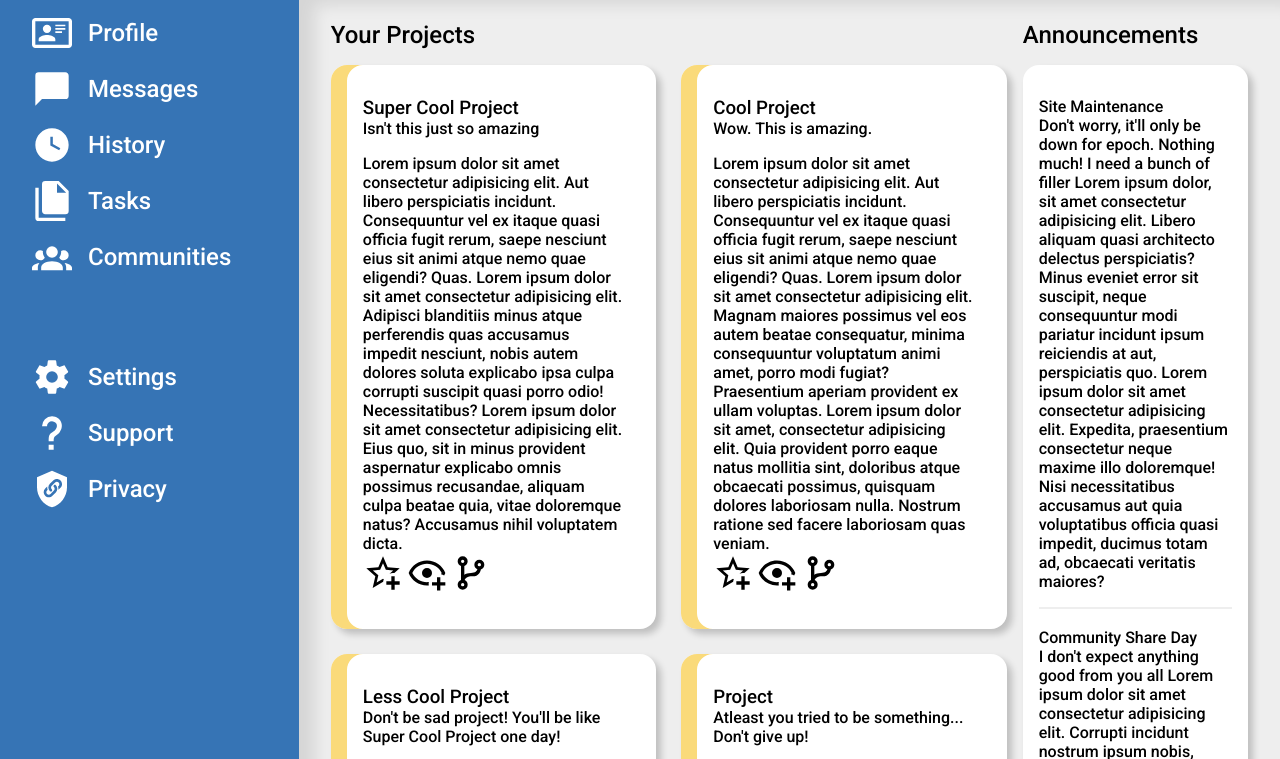
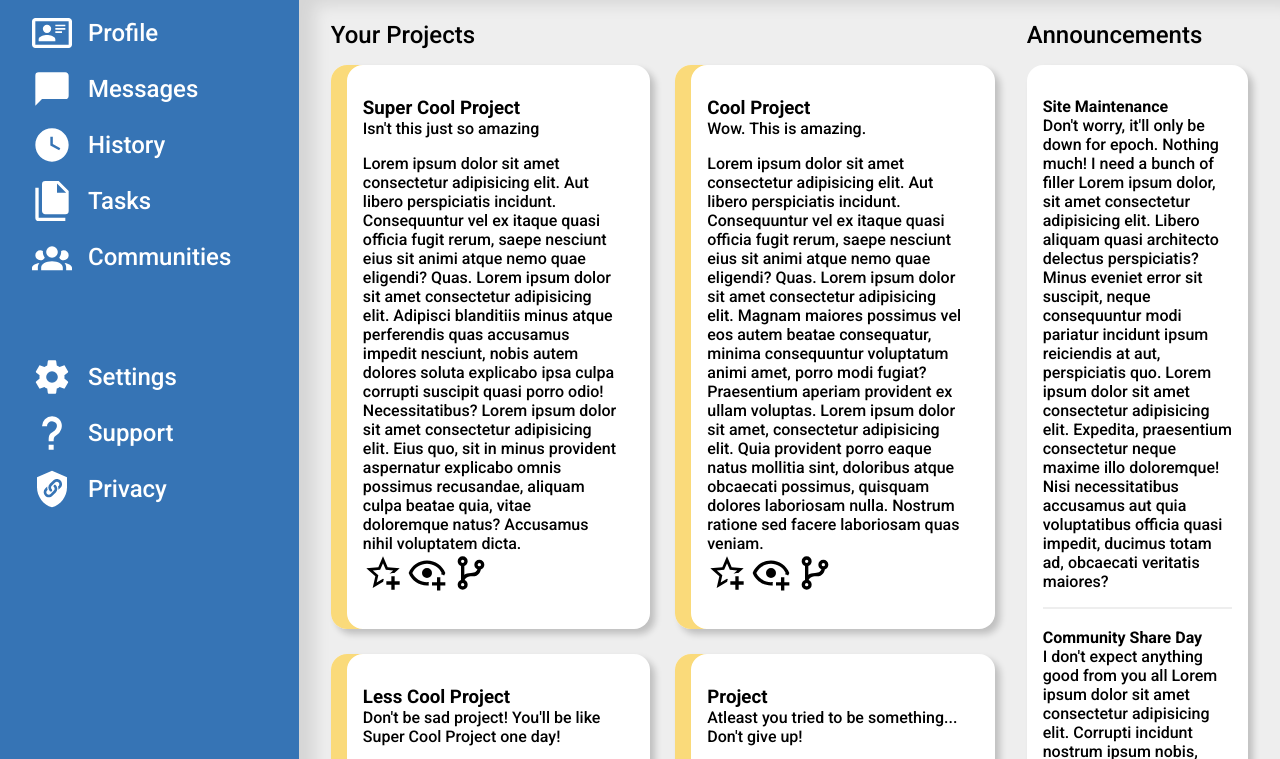
Before and after one commit to jmagali/odin-dashboard, a plain HTML site: page index.html in a window 1280 px wide. Shown: the part 235-994 px from the top of the page. Drawn offline with Linux system fonts and the light colour scheme.

Commit message:
Bold certain headers

```diff
--- a/styles.css
+++ b/styles.css
@@ -191,7 +191,14 @@ input {
     grid-template-columns: 3fr 1fr;
     grid-template-rows: 1fr 1fr;
 
-    gap: 1em;
+    gap: 2em;
+}
+
+h3,
+h4,
+.intro-container > h2,
+.profile-container > h3 {
+    font-weight: bold;
 }
 
 .exterior-projects-container {
```
